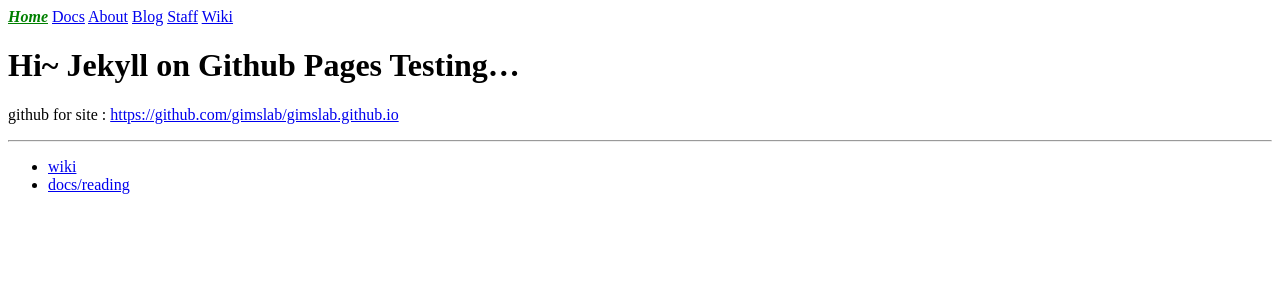
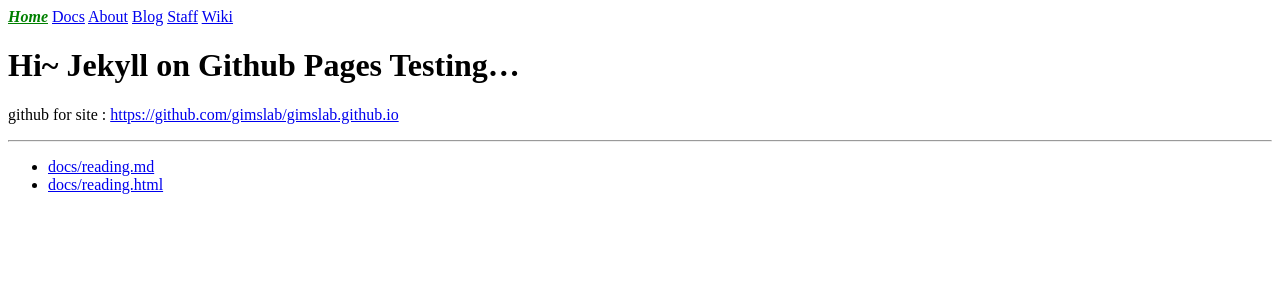
Before and after one commit to gimslab/gimslab.github.io, a Jekyll site: the page built from index.md, in a window 1280 px wide. Shown: the top 300 px of the page. Built offline with Jekyll 4.4.1, drawn with Linux system fonts in a browser that asks for light colours.

Commit message:
Update index.md

```diff
--- a/index.md
+++ b/index.md
@@ -7,5 +7,5 @@ title: Home
 github for site : <https://github.com/gimslab/gimslab.github.io>
 
 ---
-* [wiki](wiki.html)
-* [docs/reading](docs/reading.md)
+* [docs/reading.md](docs/reading.md)
+* [docs/reading.html](docs/reading.html)
```
